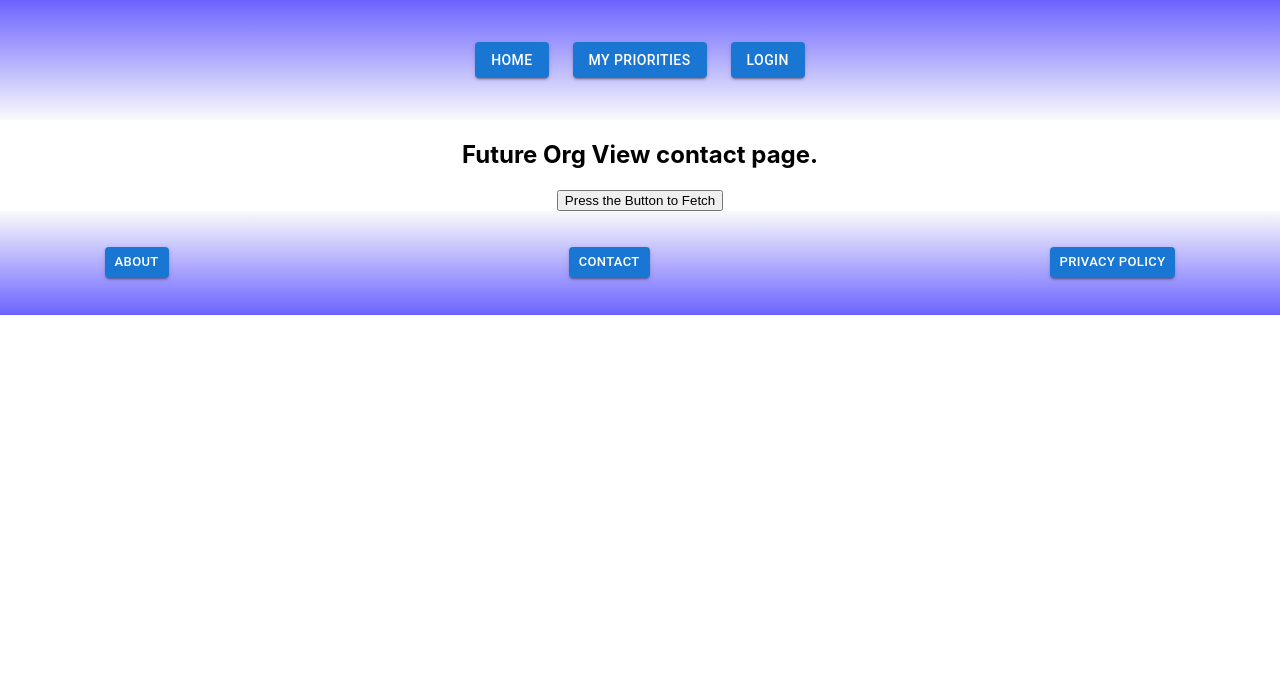
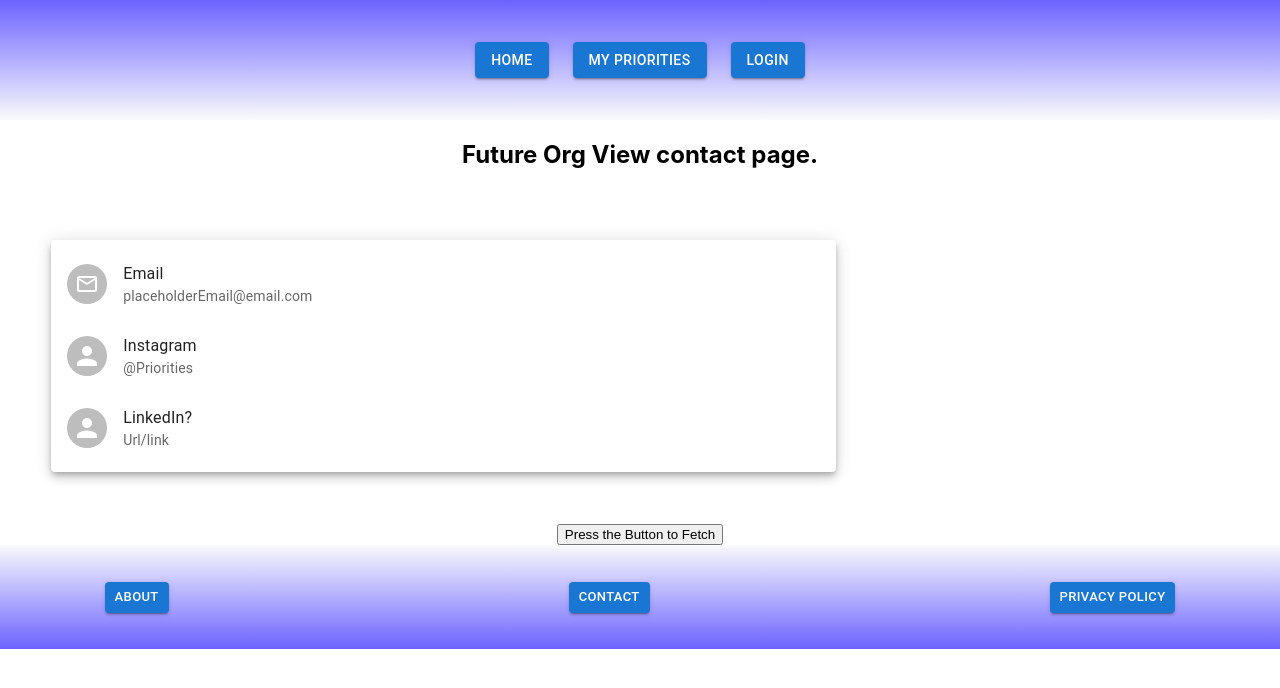
Before and after one commit to KateLockhart/Priorities-Client, a React (Create React App) app: page /contact in a window 1280 px wide. Shown: the top 688 px of the page. Built offline with nearby package versions, Linux system fonts and the light colour scheme.

Commit message:
MUI component additions to views.
* Added MUI components to contact view.

* Added submit buttons to all forms, began constructing base MUI components for privacy policy view.

* Added TODOs and next steps to privacy policy view.

```diff
--- a/src/views/Contact.jsx
+++ b/src/views/Contact.jsx
@@ -1,14 +1,52 @@
-import List from '@mui/material/List';
-import ListItem from '@mui/material/ListItem';
-import ListItemText from '@mui/material/ListItemText';
-import ListItemAvatar from '@mui/material/ListItemAvatar';
-import Avatar from '@mui/material/Avatar';
-import MailOutlineRoundedIcon from '@mui/icons-material/MailOutlineRounded';
+import Grid from "@mui/material/Grid";
+import Box from "@mui/material/Box";
+import Paper from "@mui/material/Paper";
+import List from "@mui/material/List";
+import ListItem from "@mui/material/ListItem";
+import ListItemText from "@mui/material/ListItemText";
+import ListItemAvatar from "@mui/material/ListItemAvatar";
+import Avatar from "@mui/material/Avatar";
+import MailOutlineRoundedIcon from "@mui/icons-material/MailOutlineRounded";
+
+// TODO: Turn icons and list items into links that open in new tab
 
 export const Contact = () => {
-    return (
-        <div>
-            <h2>Future Org View contact page.</h2>
-        </div>
-    )
-}
+  return (
+    <div>
+      <h2>Future Org View contact page.</h2>
+      <Box sx={{ flexGrow: 1, padding: "4%" }}>
+        <Grid container>
+          <Grid item xs={10} sm={8} md={8}>
+            <Paper elevation="6">
+              <List>
+                <ListItem alignItems="flex-start">
+                  <ListItemAvatar>
+                    <Avatar>
+                      <MailOutlineRoundedIcon />
+                    </Avatar>
+                  </ListItemAvatar>
+                  <ListItemText
+                    primary="Email"
+                    secondary="placeholderEmail@email.com"
+                  />
+                </ListItem>
+                <ListItem alignItems="flex-start">
+                  <ListItemAvatar>
+                    <Avatar>{/* Icon */}</Avatar>
+                  </ListItemAvatar>
+                  <ListItemText primary="Instagram" secondary="@Priorities" />
+                </ListItem>
+                <ListItem alignItems="flex-start">
+                  <ListItemAvatar>
+                    <Avatar>{/* Icon */}</Avatar>
+                  </ListItemAvatar>
+                  <ListItemText primary="LinkedIn?" secondary="Url/link" />
+                </ListItem>
+              </List>
+            </Paper>
+          </Grid>
+        </Grid>
+      </Box>
+    </div>
+  );
+};
--- a/src/views/Login.jsx
+++ b/src/views/Login.jsx
@@ -1,6 +1,7 @@
 import Box from "@mui/material/Box";
 import FormControl from "@mui/material/FormControl";
 import TextField from "@mui/material/TextField";
+import Button from "@mui/material/Button";
 
 export const Login = () => {
   // TODO: Implement full Login form build and functionality
@@ -10,16 +11,24 @@ export const Login = () => {
       <Box
         component="form"
         sx={{
-                  '& .MuiTextField-root': { m: 1, width: '25ch' },
+          "& .MuiTextField-root": { m: 1, width: "25ch" },
         }}
         noValidate
         autoComplete="off"
       >
         <FormControl>
           <TextField id="outlined-basic" label="Email" variant="outlined" />
-                <TextField id="outlined-basic" label="Password" type="password" variant="outlined" />
+          <TextField
+            id="outlined-basic"
+            label="Password"
+            type="password"
+            variant="outlined"
+          />
+          <Button variant="outlined" color="success">
+            Login
+          </Button>
         </FormControl>
       </Box>
     </div>
-    )
-}
+  );
+};
--- a/src/views/Matrix.jsx
+++ b/src/views/Matrix.jsx
@@ -1,4 +1,5 @@
 import { useState } from "react";
+import Button from "@mui/material/Button";
 // Grid imports
 import { styled } from "@mui/material/styles";
 import Box from "@mui/material/Box";
@@ -14,7 +15,7 @@ import ListItemIcon from "@mui/material/ListItemIcon";
 import ListItemText from "@mui/material/ListItemText";
 import Checkbox from "@mui/material/Checkbox";
 
-//  TODO: Add "Add Priority" button and link to form page
+//  TODO: Add  link to "Add Priority" form page
 
 const Item = styled(Paper)(({ theme }) => ({
   backgroundColor: theme.palette.mode === "dark" ? "#1A2027" : "#fff",
@@ -62,7 +63,11 @@ export const Matrix = () => {
   return (
     <div style={{ height: "67.25vh" }}>
       <h1>Your Priority Matrix</h1>
+
       <Box sx={{ flexGrow: 1, padding: "4%" }}>
+        <Button variant="outlined" color="success">
+          Create a New Priority
+        </Button>
         <Grid container spacing={4}>
           <Grid
             item
--- a/src/views/Privacy.jsx
+++ b/src/views/Privacy.jsx
@@ -1,7 +1,22 @@
+import Grid from "@mui/material/Grid";
+import Box from "@mui/material/Box";
+import Paper from "@mui/material/Paper";
+
+//  TODO: Add privacy content and create both a summary and in depth section
+
 export const Privacy = () => {
-    return (
-        <div>
-            <h2>Future Org View privacy page.</h2>
-        </div>
-    )
-}
+  return (
+    <div>
+      <h2>Future Org View privacy page.</h2>
+      <Box sx={{ flexGrow: 1, padding: "4%" }}>
+        <Grid container>
+          <Grid item xs={10} sm={8} md={8}>
+            <Paper elevation="6">
+              {/* Think about using a complex card for summary https://mui.com/material-ui/react-card/#RecipeReviewCard.js, then drop down accordion (https://mui.com/material-ui/react-accordion/#CustomizedAccordions.js) questions with more complex explications */}
+            </Paper>
+          </Grid>
+        </Grid>
+      </Box>
+    </div>
+  );
+};
--- a/src/views/SignUp.jsx
+++ b/src/views/SignUp.jsx
@@ -2,12 +2,12 @@ import Box from "@mui/material/Box";
 import FormControl from "@mui/material/FormControl";
 import FormControlLabel from "@mui/material/FormControlLabel";
 import InputLabel from "@mui/material/InputLabel";
-import FormHelperText from '@mui/material/FormHelperText';
+import FormHelperText from "@mui/material/FormHelperText";
 import TextField from "@mui/material/TextField";
-import Checkbox from '@mui/material/Checkbox';
-import Select from '@mui/material/Select';
-import MenuItem from '@mui/material/MenuItem';
-
+import Checkbox from "@mui/material/Checkbox";
+import Select from "@mui/material/Select";
+import MenuItem from "@mui/material/MenuItem";
+import Button from "@mui/material/Button";
 
 export const SignUp = () => {
   // TODO: Conditionally render login vs Sign Up forms
@@ -17,21 +17,42 @@ export const SignUp = () => {
       <Box
         component="form"
         sx={{
-                  '& .MuiTextField-root': { m: 1, width: '25ch' },
+          "& .MuiTextField-root": { m: 1, width: "25ch" },
         }}
         noValidate
         autoComplete="off"
       >
-                <FormControl >
-                    <TextField id="outlined-basic" label="Email Address" variant="outlined" />
-                    <FormHelperText id="my-helper-text">We'll never share your email.</FormHelperText>
+        <FormControl>
+          <TextField
+            id="outlined-basic"
+            label="Email Address"
+            variant="outlined"
+          />
+          <FormHelperText id="my-helper-text">
+            We'll never share your email.
+          </FormHelperText>
           <TextField id="outlined-basic" label="Username" variant="outlined" />
-                    <TextField id="outlined-basic" label="Password" type="password"  variant="outlined" />
-                    <TextField id="outlined-basic" label="Confirm Password" type="password"  variant="outlined" />
-                    <FormControlLabel control={<Checkbox color="success"/>} label="I would like to receive notifications of my priorities." />
+          <TextField
+            id="outlined-basic"
+            label="Password"
+            type="password"
+            variant="outlined"
+          />
+          <TextField
+            id="outlined-basic"
+            label="Confirm Password"
+            type="password"
+            variant="outlined"
+          />
+          <FormControlLabel
+            control={<Checkbox color="success" />}
+            label="I would like to receive notifications of my priorities."
+          />
 
           {/* Notification Preference drop down */}
-                    <InputLabel id="notification-select-label">Notification Preference</InputLabel>
+          <InputLabel id="notification-select-label">
+            Notification Preference
+          </InputLabel>
           <Select
             labelId="notification-select-label"
             id="notification-select"
@@ -39,13 +60,20 @@ export const SignUp = () => {
             label="Notification Preference"
             // onChange={handleChange}
           >
-                        <MenuItem value={'email'}>Email</MenuItem>
-                        <MenuItem value={'phone'}>Text Message</MenuItem>
+            <MenuItem value={"email"}>Email</MenuItem>
+            <MenuItem value={"phone"}>Text Message</MenuItem>
           </Select>
 
-                    <TextField id="outlined-basic" label="Phone Number" variant="outlined" />
+          <TextField
+            id="outlined-basic"
+            label="Phone Number"
+            variant="outlined"
+          />
+          <Button variant="outlined" color="success">
+            Sign Up
+          </Button>
         </FormControl>
       </Box>
     </div>
-    )
-}
+  );
+};
--- a/src/views/createCategory.jsx
+++ b/src/views/createCategory.jsx
@@ -28,6 +28,9 @@ export const CreateCategory = () => {
           />
           <FormControlLabel>Color for Category</FormControlLabel>
           <input type="color" name="color" />
+          <Button variant="outlined" color="success">
+            Add Category
+          </Button>
         </FormControl>
       </Box>
     </div>
--- a/src/views/createPriority.jsx
+++ b/src/views/createPriority.jsx
@@ -11,6 +11,8 @@ import Typography from "@mui/material/Typography";
 import CircleIcon from "@mui/icons-material/Circle";
 import CircleOutlinedIcon from "@mui/icons-material/CircleOutlined";
 import Button from "@mui/material/Button";
+
+// TODO: Add tooltips for buttons where necessary.
 
 export const CreatePriority = () => {
   return (
```
Lines whose indentation alone changed are shown as unchanged.
